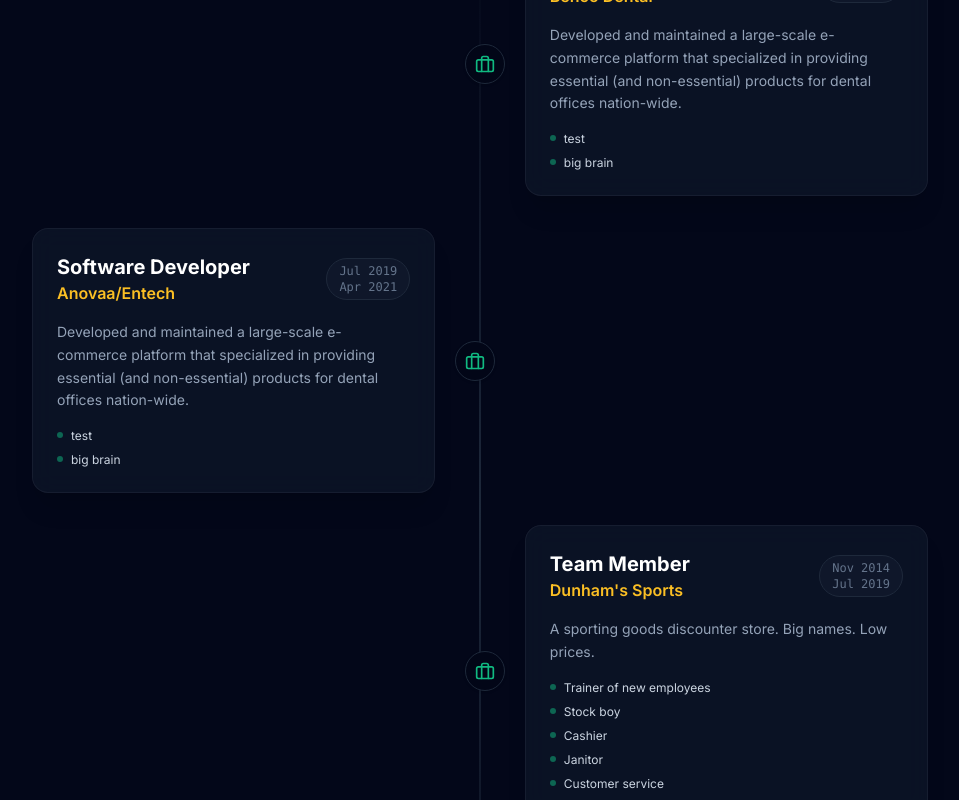
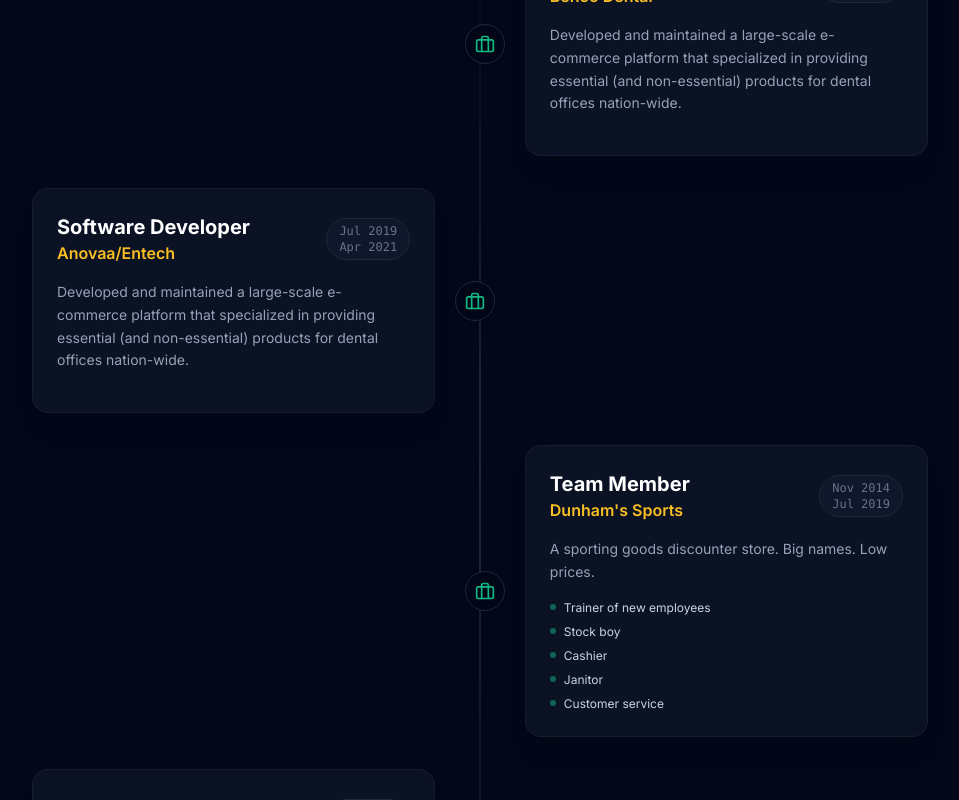
Before and after one commit to NicholasSycz/portfolio, a React (Vite) app: page / in a window 1280 px wide. Shown: the part 3060-3860 px from the top of the page, without its empty margins (160-1119 px from the left). Built offline with nearby package versions, Linux system fonts and the light colour scheme; no server answers.

Commit message:
removed some testing text

```diff
--- a/constants.tsx
+++ b/constants.tsx
@@ -25,7 +25,7 @@
     start: "Apr 2021",
     end: "Dec 2025",
     description: "Developed and maintained a large-scale e-commerce platform that specialized in providing essential (and non-essential) products for dental offices nation-wide.",
-    achievements: ["test", "big brain"],
+    achievements: [],
   },
   {
     id: "w2",
@@ -34,7 +34,7 @@
     start: "Jul 2019",
     end: "Apr 2021",
     description: "Developed and maintained a large-scale e-commerce platform that specialized in providing essential (and non-essential) products for dental offices nation-wide.",
-    achievements: ["test", "big brain"],
+    achievements: [],
   },
   {
     id: "w3",
```
